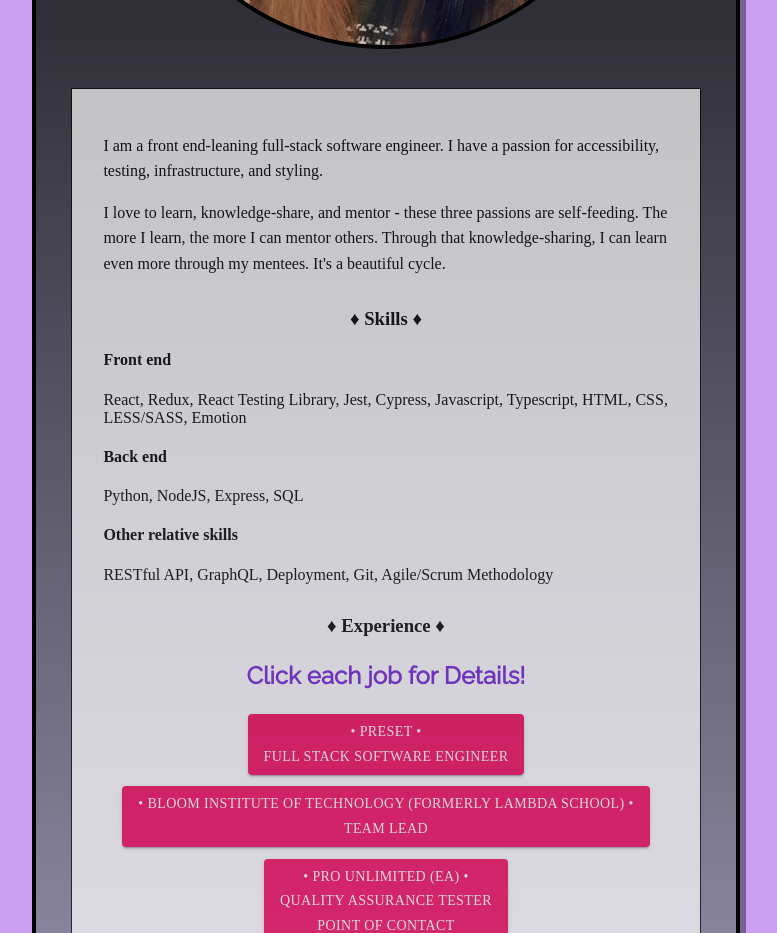
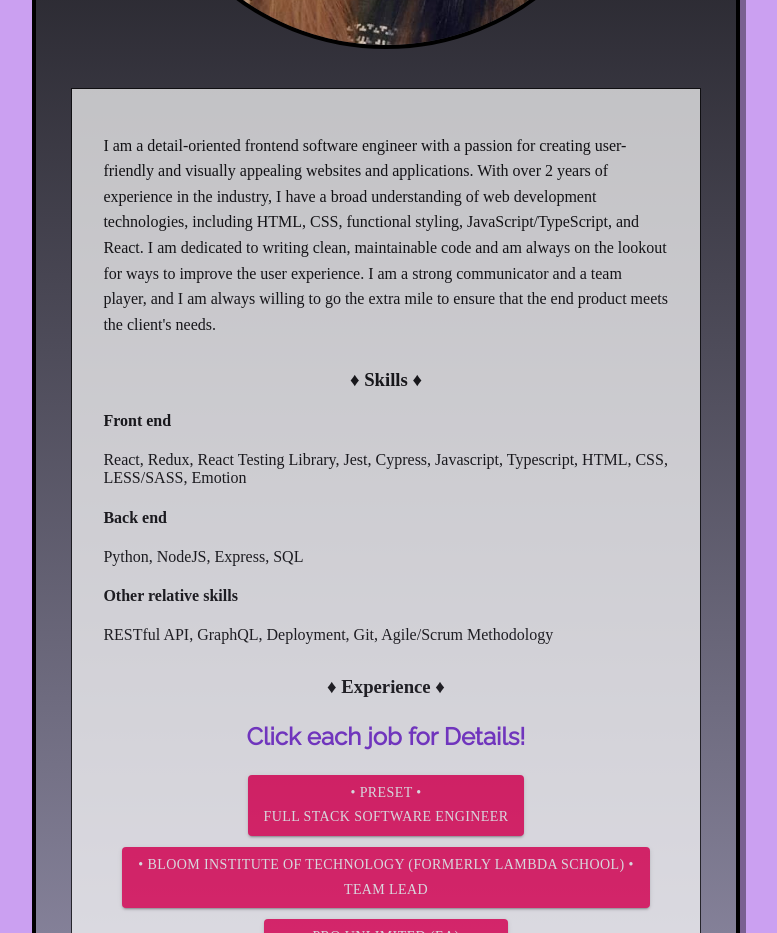
Before and after one commit to lyndsiWilliams/portfolio-2020, a React (Create React App) app in the folder portfolio/: page / in a window 1280 px wide. Shown: the part 820-1753 px from the top of the page, without its empty margins (254-1031 px from the left). Built offline with nearby package versions, Linux system fonts and the light colour scheme; a web font is replaced by a local one.

Commit message:
Update self-description

```diff
--- a/portfolio/src/components/Home.js
+++ b/portfolio/src/components/Home.js
@@ -18,8 +18,7 @@ export const Home = () => {
           <img src={meBlue} alt='Lyndsi Kay Williams' className='home-pic' />
           <div className='text-wrapper'>
             <section className='intro-text' >
-              <p>I am a front end-leaning full-stack software engineer. I have a passion for accessibility, testing, infrastructure, and styling.</p>
-              <p>I love to learn, knowledge-share, and mentor - these three passions are self-feeding. The more I learn, the more I can mentor others. Through that knowledge-sharing, I can learn even more through my mentees. It's a beautiful cycle.</p>
+              <p>I am a detail-oriented frontend software engineer with a passion for creating user-friendly and visually appealing websites and applications. With over 2 years of experience in the industry, I have a broad understanding of web development technologies, including HTML, CSS, functional styling, JavaScript/TypeScript, and React. I am dedicated to writing clean, maintainable code and am always on the lookout for ways to improve the user experience. I am a strong communicator and a team player, and I am always willing to go the extra mile to ensure that the end product meets the client's needs.</p>
             </section>
             <section className='skills'>
               <h3>♦ Skills ♦</h3>
```
